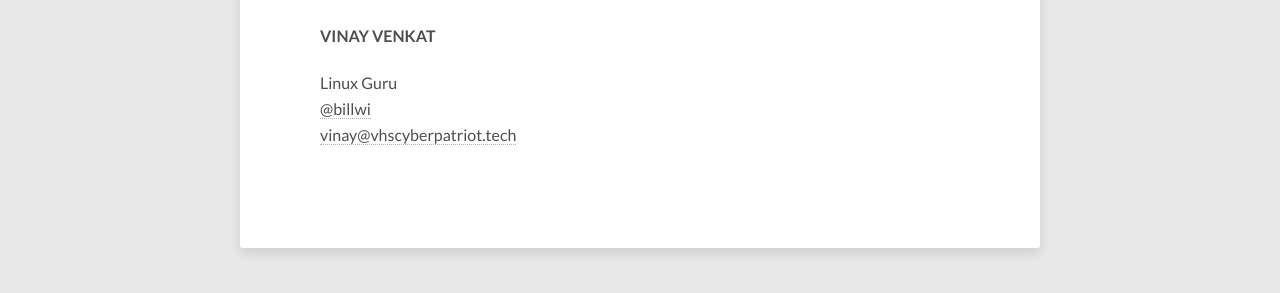
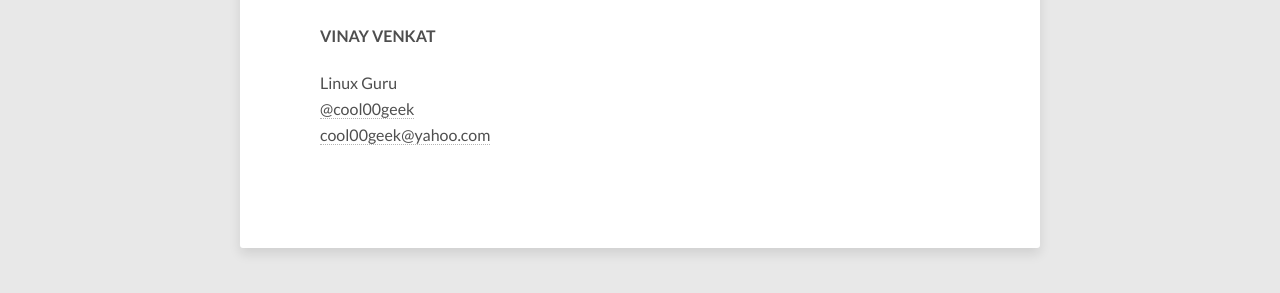
Before and after one commit to cool00geek/vhscyberpatriot, a Jekyll site: the page built from about.md, in a window 1280 px wide and 1201 px high. Shown: the part 840-1133 px from the top of the window. Built offline with Jekyll 4.4.1, drawn with Linux system fonts in a browser that asks for light colours; nearby versions of some CDN libraries; comment, search, counter and statistics services are not loaded.

Commit message:
Update about.md

```diff
--- a/about.md
+++ b/about.md
@@ -19,5 +19,5 @@ Windows Chief
 [btsuyuki1@gmail.com](mailto:btsuyuki1@gmail.com)
 #### VINAY VENKAT
 Linux Guru
-[@billwi](https://github.com/billwi)
-[vinay@vhscyberpatriot.tech](mailto:vinay@vhscyberpatriot.tech)
+[@cool00geek](https://github.com/cool00geek)
+[cool00geek@yahoo.com](mailto:cool00geek@yahoo.com)
```
